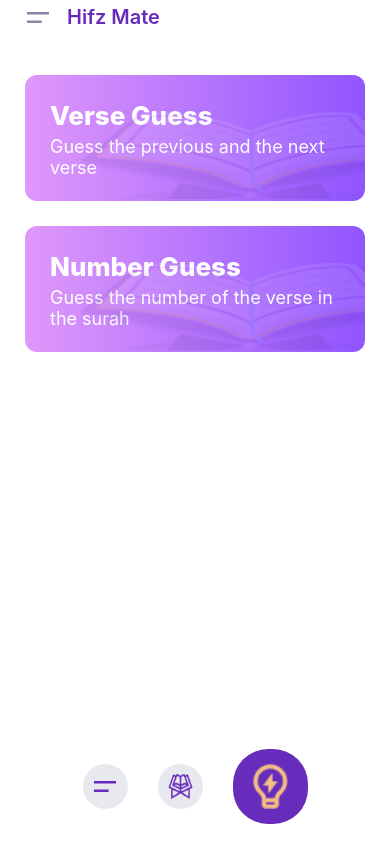
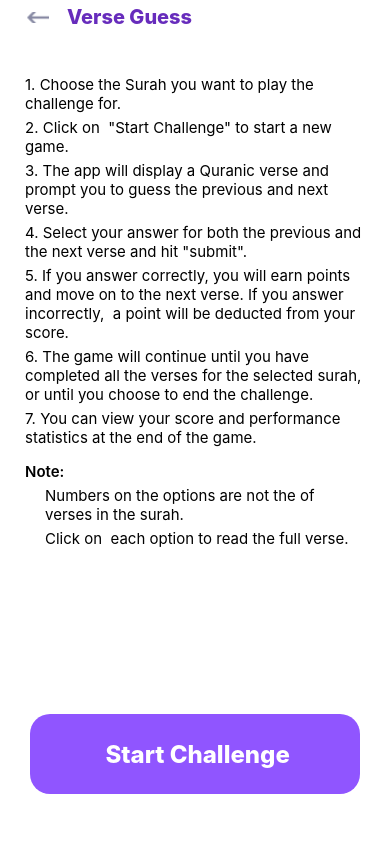
Before and after one commit to asusoft/HifzMate, a React Native app in the folder HifzMate/: screen / in a window 390 px wide. Built offline with nearby package versions, Linux system fonts and the light colour scheme.

Commit message:
Challenge Info Screen

```diff
--- a/HifzMate/App.js
+++ b/HifzMate/App.js
@@ -4,9 +4,10 @@ import { StyleSheet, Text, View } from 'react-native';
 import Home from './src/screens/Home';
 import Chapter from './src/screens/Chapter';
 import Challenge from './src/screens/Challenge';
+import ChallengeInfo from './src/screens/ChallengeInfo';
 
 export default function App() {
   return (
-      <Challenge/>
+      <ChallengeInfo/>
   );
 }
--- a/HifzMate/src/components/Header.js
+++ b/HifzMate/src/components/Header.js
@@ -39,6 +39,6 @@ const styles = StyleSheet.create({
         marginLeft: 12,
         color: COLORS.secondary,
         fontSize: 20,
-        fontWeight: "600",
+        fontWeight: "800",
     },
 });
--- /dev/null
+++ b/HifzMate/src/screens/ChallengeInfo.js
@@ -0,0 +1,101 @@
+//import liraries
+import React, { useState } from 'react';
+import { View, Text, StyleSheet, Pressable, Image, SafeAreaView, ScrollView} from 'react-native';
+import { LinearGradient } from 'expo-linear-gradient';
+import axios from 'axios';
+
+import COLORS from '../../assets/constants/colors';
+import icons from '../../assets/constants/icons';
+
+import Header from '../components/Header';
+
+// create a component
+const ChallengeInfo = () => {
+
+    function RenderHeader() {
+        return (
+            <Header
+                title="Verse Guess"
+                containerStyle={{
+                    height: 50,
+                    marginHorizontal: 20,
+                }}
+                titleStyle={{}}
+                leftComponent={
+                    <Pressable
+                        style={{
+                            alignItems: "center",
+                            justifyContent: "center",
+                            height: 35,
+                            width: 35,
+                        }}
+
+                    >
+                        <Image
+                            source={icons.back}
+                            style={{
+                                width: 22,
+                                height: 11,
+                                tintColor: COLORS.icons
+                            }}
+                        />
+                    </Pressable>
+                }
+                rightComponent={<View style={{ width: 40 }} />}
+            />
+        );
+    }
+
+    return (
+        <SafeAreaView style={styles.container}>
+            {RenderHeader()}
+
+            <View style={{
+                margin: 25
+            }}>
+                    <Text style={{fontSize: 15, marginBottom: 5}}>1. Choose the Surah you want to play the challenge for.</Text>
+                    <Text style={{fontSize: 15, marginBottom: 5}}>2. Click on  "Start Challenge" to start a new game.</Text>
+                    <Text style={{fontSize: 15, marginBottom: 5}}>3. The app will display a Quranic verse and prompt you to guess the previous and next verse.</Text>
+                    <Text style={{fontSize: 15, marginBottom: 5}}>4. Select your answer for both the previous and the next verse and hit "submit".</Text>
+                    <Text style={{fontSize: 15, marginBottom: 5}}>5. If you answer correctly, you will earn points and move on to the next verse. If you answer incorrectly,  a point will be deducted from your score.</Text>
+                    <Text style={{fontSize: 15, marginBottom: 5}}>6. The game will continue until you have completed all the verses for the selected surah, or until you choose to end the challenge.</Text>
+                    <Text style={{fontSize: 15, marginBottom: 5}}>7. You can view your score and performance statistics at the end of the game.</Text>
+                    <Text style={{fontSize: 15, marginBottom: 5}}></Text>
+                    <Text style={{fontSize: 15, marginBottom: 5}}></Text>
+                    <Text style={{fontSize: 15, marginBottom: 5, fontWeight: '600'}}>Note:</Text>
+                    <Text style={{fontSize: 15, marginBottom: 5, marginLeft: 20}}>Numbers on the options are not the of verses in the surah.</Text>
+                    <Text style={{fontSize: 15, marginBottom: 5, marginLeft: 20}}>Click on  each option to read the full verse. </Text>
+
+            </View>
+
+             {/* Footer */}
+             <Pressable style={styles.Footer}>
+                <Text style={{ fontSize: 24, color: COLORS.white, fontWeight: "800" }}> Start Challenge</Text>
+            </Pressable>
+        </SafeAreaView>
+    );
+};
+
+// define your styles
+const styles = StyleSheet.create({
+    container: {
+        flex: 1,
+        backgroundColor: COLORS.background,
+    },
+    Footer: {
+        position: "absolute",
+        flexDirection: "row",
+        justifyContent: "center",
+        padding: 20,
+        alignItems: "center",
+        bottom: 50,
+        right: 30,
+        left: 30,
+        height: 80,
+        backgroundColor: COLORS.secondary2,
+        borderRadius: 20
+    }
+});
+
+//make this component available to the app
+export default ChallengeInfo;
```
